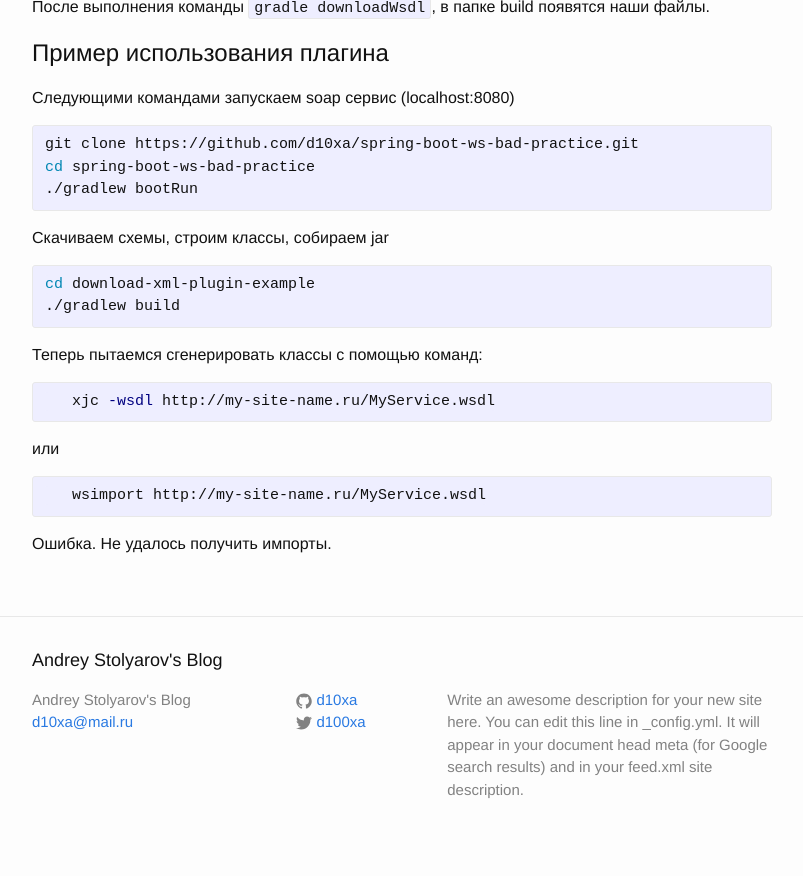
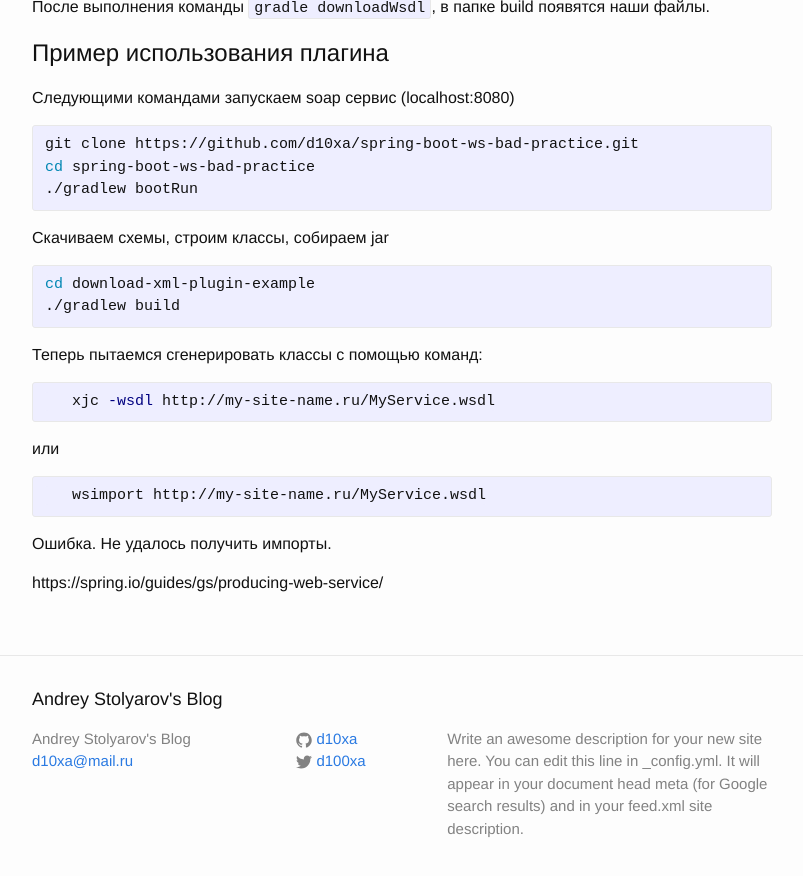
Before and after one commit to d10xa/d10xa.github.io, a Jekyll site: the page built from _posts/2015-09-01-gradle-download-xml-plugin.markdown, in a window 1280 px wide and 900 px high, scrolled down 1632 px. Shown: the top 876 px of the window, without its empty margins (238-1041 px from the left). Built offline with Jekyll 4.4.1, drawn with Linux system fonts in a browser that asks for light colours; some of the changed lines change nothing that is shown.

Commit message:
add spring ws link

```diff
--- a/_posts/2015-09-01-gradle-download-xml-plugin.markdown
+++ b/_posts/2015-09-01-gradle-download-xml-plugin.markdown
@@ -103,3 +103,5 @@ cd download-xml-plugin-example
 {% endhighlight %}
 
 Ошибка. Не удалось получить импорты.
+
+https://spring.io/guides/gs/producing-web-service/
```
